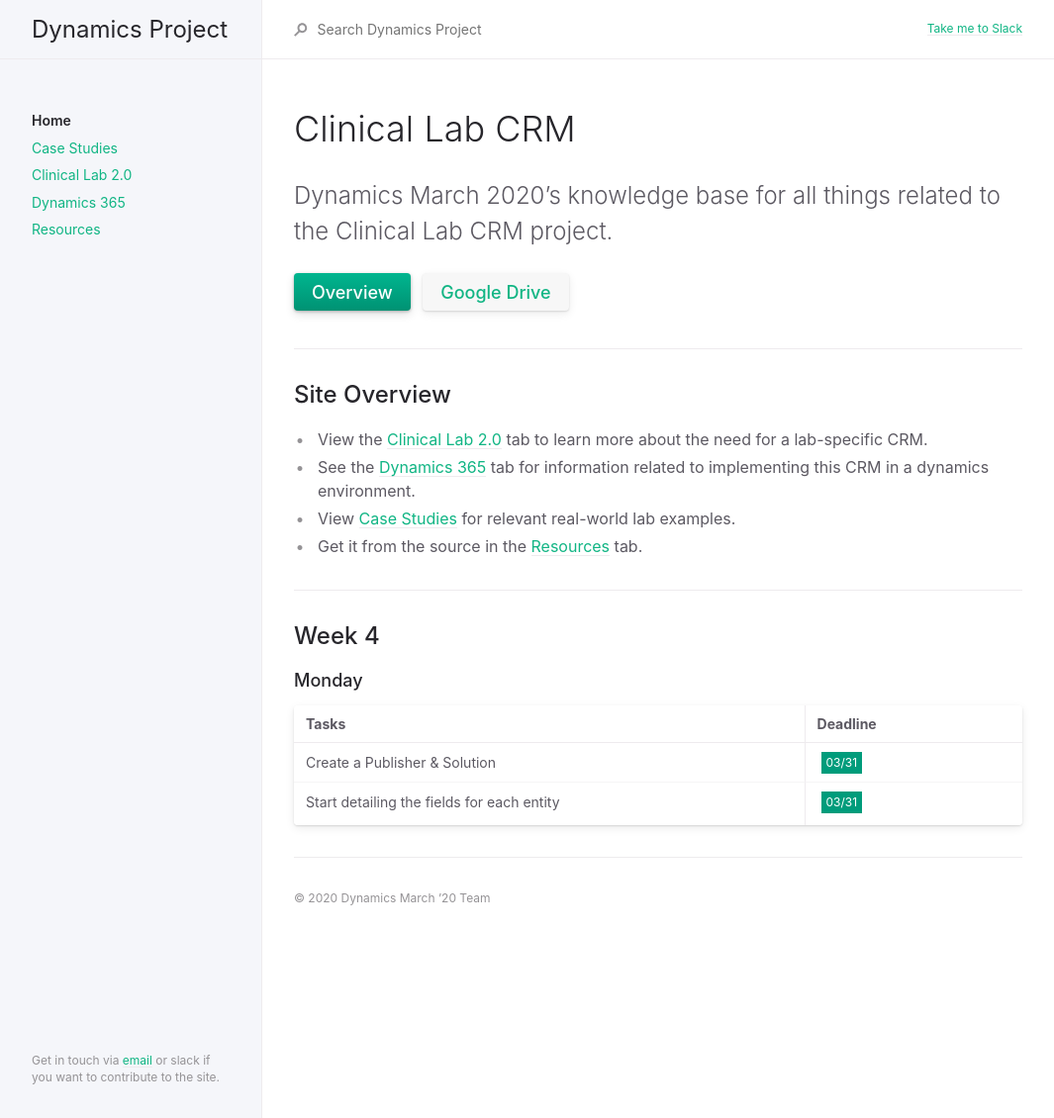
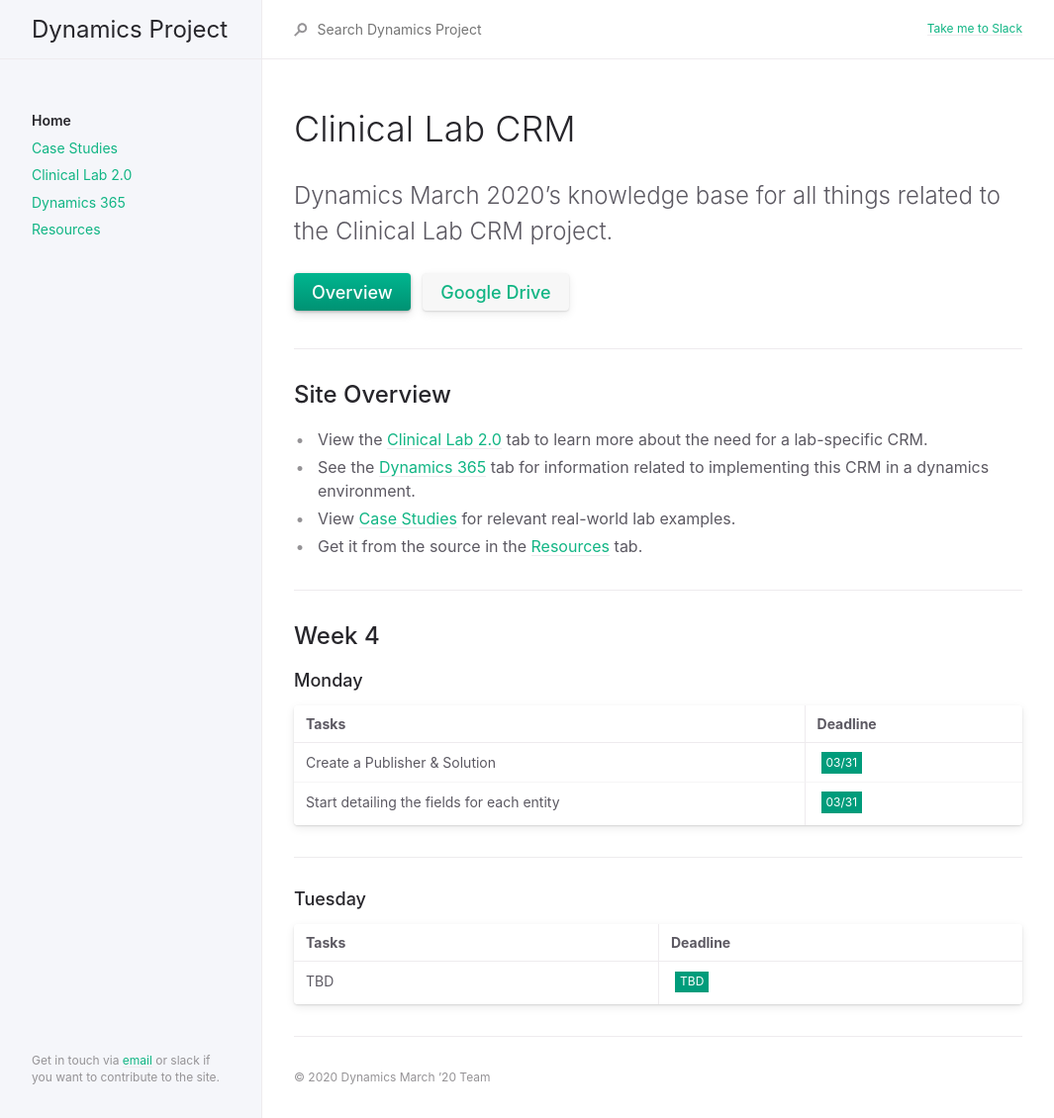
Before and after one commit to smoothstack/smoothstack.github.io, a Jekyll site: the page built from index.md, in a window 1280 px wide. Shown: the whole page at 99% size, without its empty margins (107-1172 px from the left). Built offline with Jekyll 4.4.1, drawn with Linux system fonts in a browser that asks for light colours.

Commit message:
Add tuesday

```diff
--- a/index.md
+++ b/index.md
@@ -32,3 +32,11 @@ Dynamics March 2020's knowledge base for all things related to the Clinical Lab
 |:-|:-|
 | Create a Publisher & Solution | {% include duedate.md link="#" category="03/31" label_color="green" %} |
 | Start detailing the fields for each entity | {% include duedate.md link="#" category="03/31" label_color="green" %} |
+
+---
+
+### Tuesday
+
+| Tasks | Deadline |
+|:-|:-|
+| TBD | {% include duedate.md link="#" category="TBD" label_color="green" %} |
```
